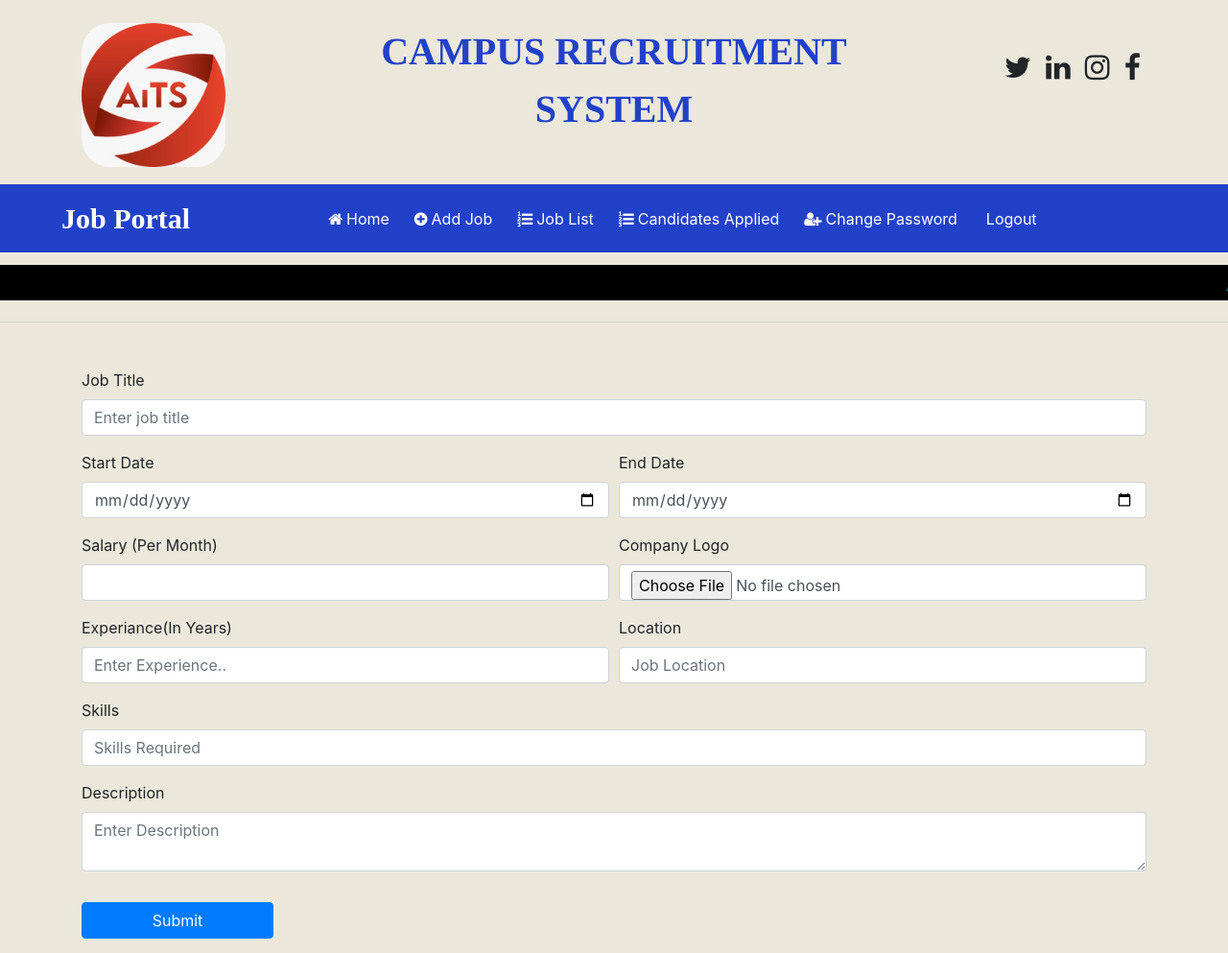
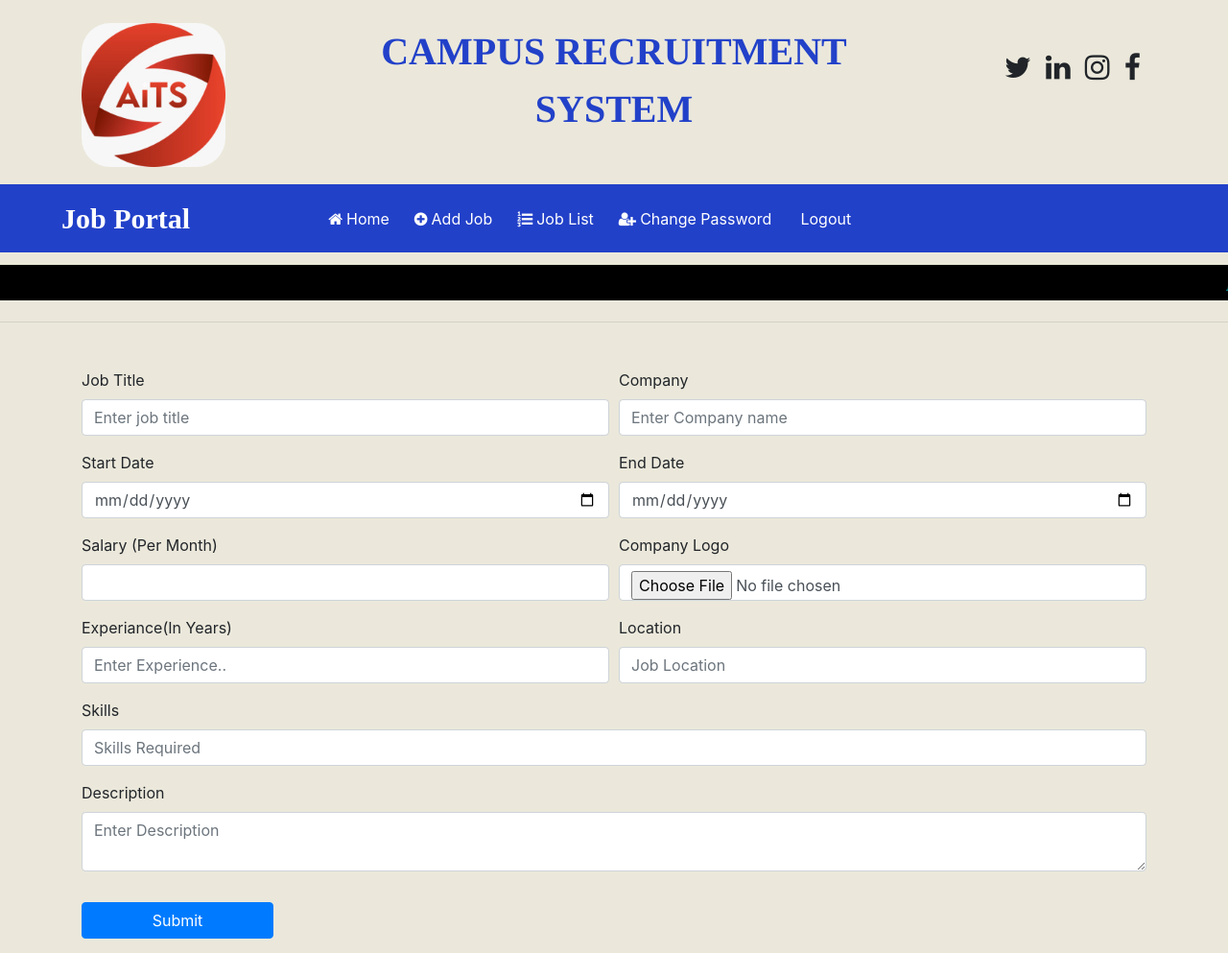
Before and after one commit to KONGARADILLI/FinalProject, a Django app: page /add_job/ in a window 1280 px wide. Shown: the top 993 px of the page at 96% size. Run offline with Django 3.2, Linux system fonts and the light colour scheme; a user stored in the database is signed in; some libraries are stand-ins or nearby versions.

```diff
--- a/Onlinejobportal/OnlinejobportalApp/models.py
+++ b/Onlinejobportal/OnlinejobportalApp/models.py
@@ -35,8 +35,7 @@ class Job(models.Model):
 	location = models.CharField(max_length=100)
 	skills = models.CharField(max_length=100)
 	creationdate = models.DateField()
-
-
+	company = models.CharField(max_length=100)
 	def str(self):
 		return self.title
 
--- a/Onlinejobportal/OnlinejobportalApp/templates/html/add_job.html
+++ b/Onlinejobportal/OnlinejobportalApp/templates/html/add_job.html
@@ -11,9 +11,13 @@
 <form class="container mt-5" onsubmit="return checkpass()" name="signup" method="POST" enctype="multipart/form-data">
 	{% csrf_token %}
 	<div class="form-row">
-		<div class="form-group col-md-12">
+		<div class="form-group col-md-6">
 			<label>Job Title</label>
 			<input type="text" class=" form-control" name="jobtitle" placeholder="Enter job title" required>
+		</div>
+		<div class="form-group col-md-6">
+			<label>Company</label>
+			<input type="text" class=" form-control" name="company" placeholder="Enter Company name" required>
 		</div>
 
 	</div>
--- a/Onlinejobportal/OnlinejobportalApp/templates/html/job_list.html
+++ b/Onlinejobportal/OnlinejobportalApp/templates/html/job_list.html
@@ -29,6 +29,7 @@
 
             <td><a href="{% url 'edit_jobdetail' i.id %}" class="btn btn-success btn-sm " >Edit</a> |
             	<a href="{% url 'delete_job' i.id %}" class="btn btn-danger btn-sm "  onclick="return confirm(' Are you Sure ?')">Delete</a>
+            	<a href="{% url 'candidate_applied' i.id %}" class="btn btn-primary btn-sm">View applied candiadtes</a>
 
 
 		</tr>
--- a/Onlinejobportal/OnlinejobportalApp/templates/html/recruiter_all.html
+++ b/Onlinejobportal/OnlinejobportalApp/templates/html/recruiter_all.html
@@ -42,7 +42,7 @@
 			<td>{{forloop.counter}}</td>
 			<td>{{i.user.first_name}} {{i.user.last_name}}</td>
 			<td>{{i.user.username}}</td>
-			<td>{{i.moblie}}</td>
+			<td>{{i.user.moblie}}</td>
 			<td>{{i.gender}}</td>
 			<td>{{i.company}}</td>
 			<td><img src="{{i.image.url}}" style="height: 100px; width: 100px; border-radius: 10px;"></td>
--- a/Onlinejobportal/OnlinejobportalApp/templates/html/recruiter_home.html
+++ b/Onlinejobportal/OnlinejobportalApp/templates/html/recruiter_home.html
@@ -38,7 +38,7 @@
 		<div class="form-group col-md-12">
 			<label>Email</label>
 			<input type="text" class=" form-control" name="email"
-			value="{{recruiter.user.user}}" readonly required>
+			value="{{recruiter.user.username}}" readonly required>
 		</div>
 	</div>
 	<div class="form-row">
--- a/Onlinejobportal/OnlinejobportalApp/templates/html/recruiter_navigation.html
+++ b/Onlinejobportal/OnlinejobportalApp/templates/html/recruiter_navigation.html
@@ -111,9 +111,9 @@
 		<li class="nav-item">
 			<a class="nav-link" href="{% url 'job_list' %}"><i class="fa fa-list-ol mr-1"></i>Job List</a>
 		</li>
-		<li class="nav-item">
-			<a class="nav-link" href="{% url 'candidate_applied' %}"><i class="fa fa-list-ol mr-1"></i>Candidates Applied</a>
-		</li>
+		<!-- <li class="nav-item">
+			<a class="nav-link" href="#"><i class="fa fa-list-ol mr-1"></i>Candidates Applied</a>
+		</li> -->
 		<li class="nav-item">
 			<a class="nav-link" href="{% url 'change_passwordrecruiter' %}"><i class="fa fa-user-plus mr-1"></i>Change Password</a>
 		</li>
--- a/Onlinejobportal/OnlinejobportalApp/urls.py
+++ b/Onlinejobportal/OnlinejobportalApp/urls.py
@@ -31,7 +31,7 @@ urlpatterns= [
  path('change_companylogo/<int:pid>',views.change_companylogo,name='change_companylogo'),
  path('delete_job/<int:pid>',views.delete_job,name='delete_job'),
  path('apply_job/<int:pid>',views.apply_job,name='apply_job'),
- path('candidate_applied/',views.candidate_applied,name='candidate_applied'),
+ path('candidate_applied/<int:pid>',views.candidate_applied,name='candidate_applied'),
 
 
 ]
--- a/Onlinejobportal/OnlinejobportalApp/views.py
+++ b/Onlinejobportal/OnlinejobportalApp/views.py
@@ -79,10 +79,10 @@ def recruiter_signup(request):
 		e = request.POST['email']
 		con = request.POST['contact']
 		gen = request.POST['gender']
-		company = request.POST['company']
+		com = request.POST['company']
 		try:
 			user = User.objects.create_user(first_name=f,last_name=l,username=e,password=p)
-			Recruiter.objects.create(user=user,mobile=con,image=i,gender=gen,type="recruiter",status="pending")
+			Recruiter.objects.create(user=user,mobile=con,image=i,gender=gen,type="recruiter",company=com ,status="pending")
 			error="no"
 		except:
 			error="yes"
@@ -311,15 +311,17 @@ def add_job(request):
 		loc = request.POST['location']
 		skills = request.POST['skills']
 		des = request.POST['description']
+		com = request.POST['company']
 		user = request.user
 
 		recruiter = Recruiter.objects.get(user=user)
 		try:
 			Job.objects.create(recruiter=recruiter,start_date = sd,end_date=ed,title=jt,salary=sal,image=l,
-			description= des,experience = exp,location=loc,skills=skills,creationdate =date.today())
+			description= des,experience = exp,location=loc,skills=skills,creationdate =date.today(),company=com)
 			error="no"
 		except:
 			error="yes"
+		print(com)
 	d={'error':error}
 	return render(request,'html/add_job.html',d)
 
@@ -407,7 +409,7 @@ def user_joblist(request):
     # user = request.user
     # recruiter = Recruiter.objects.get(user=user)
     job = Job.objects.all()
-    # recruiter = Recruiter.objects.all()
+    # recruiter = Recruiter.objects.filter(company=com)
     d={'job':job}
     return render(request,'html/user_joblist.html',d)
 
@@ -437,19 +439,12 @@ def apply_job(request,pid):
 
 
 
-def candidate_applied(request):
+def candidate_applied(request,pid):
 	if not request.user.is_authenticated:
 		return redirect('recruiter_login')
 	# user = request.user
 	# recruiter = Recruiter.objects.all()
 	# job = Job.objects.filter(recruiter = recruiter)
-	app = Apply.objects.all()
+	app = Apply.objects.filter(job=pid)
 	d={'app':app}
 	return render(request,'html/candidate_applied.html',d)
-
-def view_users(request):
-	if not request.user.is_authenticated:
-		return redirect('admin_login')
-	data = StudentUser.objects.all()
-	d={'data':data}
-	return render(request,'html/view_users.html',d)
```
Also changed, not shown: Onlinejobportal/OnlinejobportalApp/migrations/0001_initial.py, Onlinejobportal/db.sqlite3, Onlinejobportal/media/Capture1_brPYBBx.PNG (added), Onlinejobportal/media/Capture2_WzdyW6l.PNG (added), Onlinejobportal/media/Capture3_6gqc2ak.PNG (added), Onlinejobportal/media/Capture3_tqAYkl2.PNG (added), Onlinejobportal/media/brand.jpg (added), Onlinejobportal/media/brand_PBe7yTf.jpg (added), Onlinejobportal/media/e-ball-technology-ppt-by-arun-16-638_2.jpg (added), 3 other files.
